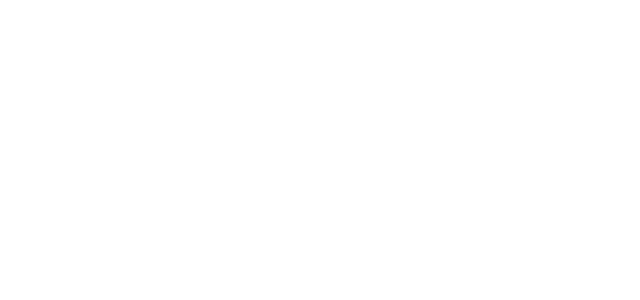
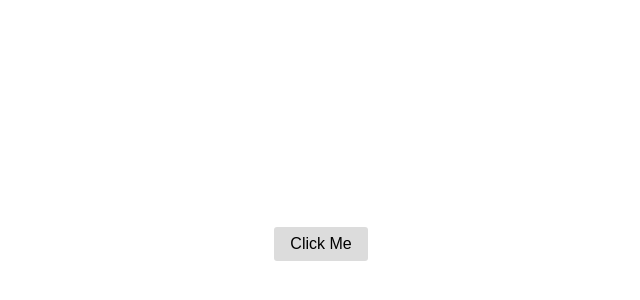
Before and after one commit to vinsjo/sjogren.dev, a Next.js app: page / in a window 1280 px wide. Shown: the part 156-456 px from the top of the page, without its empty margins (319-959 px from the left). Built offline with nearby package versions, Linux system fonts and the light colour scheme.

Commit message:
Added Button component

```diff
--- /dev/null
+++ b/components/button.js
@@ -0,0 +1,13 @@
+import styles from './button.module.css';
+const Button = ({ children, onClick }) => {
+	return (
+		<button
+			className={styles.button}
+			onClick={(ev) => typeof onClick === 'function' && onClick(ev)}
+		>
+			{children}
+		</button>
+	);
+};
+
+export default Button;
--- /dev/null
+++ b/components/button.module.css
@@ -0,0 +1,30 @@
+.button {
+	border: none;
+	outline: none;
+	border-radius: 3px;
+	font-size: 1rem;
+	padding: 0.5em 1em;
+	background-color: rgb(220, 220, 220);
+	color: black;
+	transition: opacity 0.1s ease, transform 0.1s ease;
+}
+.button:disabled {
+	opacity: 0.5;
+}
+
+.button:not(:disabled) {
+	cursor: pointer;
+}
+
+@media (hover: hover) {
+	.button:not(:disabled):hover {
+		opacity: 0.9;
+		transform: scale(1.05);
+	}
+}
+@media (prefers-color-scheme: dark) {
+	.button {
+		background-color: rgb(75, 75, 75);
+		color: rgb(245, 245, 245);
+	}
+}
--- a/pages/index.js
+++ b/pages/index.js
@@ -1,5 +1,5 @@
 import Head from 'next/head';
-import Image from 'next/image';
+import Button from '../components/button';
 import styles from '../styles/Home.module.css';
 
 export default function Home() {
@@ -10,7 +10,11 @@
 				<link rel="icon" type="image/svg+xml" href="/favicon.svg" />
 			</Head>
 
-			<main className={styles.main}></main>
+			<main className={styles.main}>
+				<Button onClick={() => alert('You clicked the button!')}>
+					Click Me
+				</Button>
+			</main>
 		</div>
 	);
 }
```
